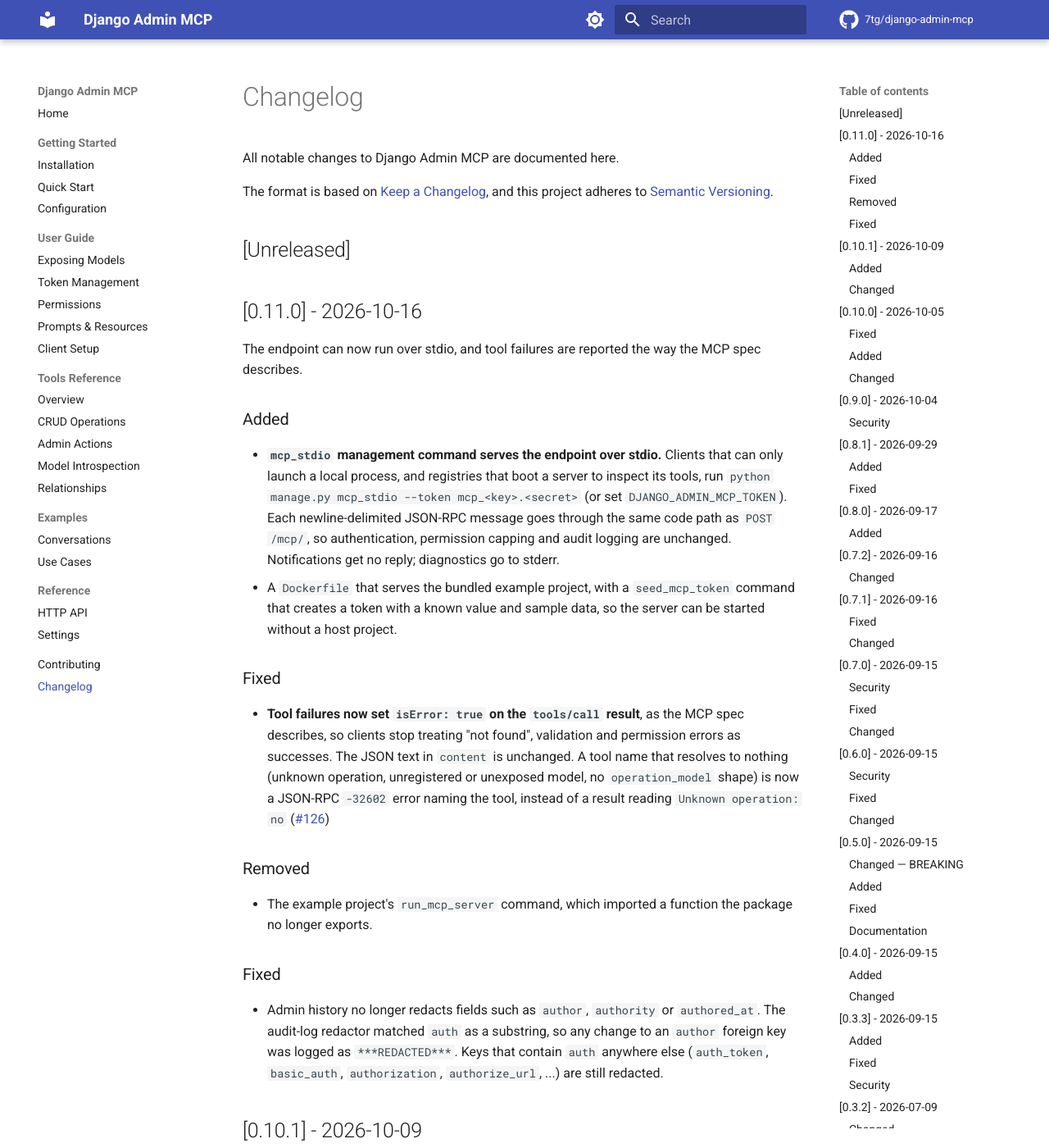
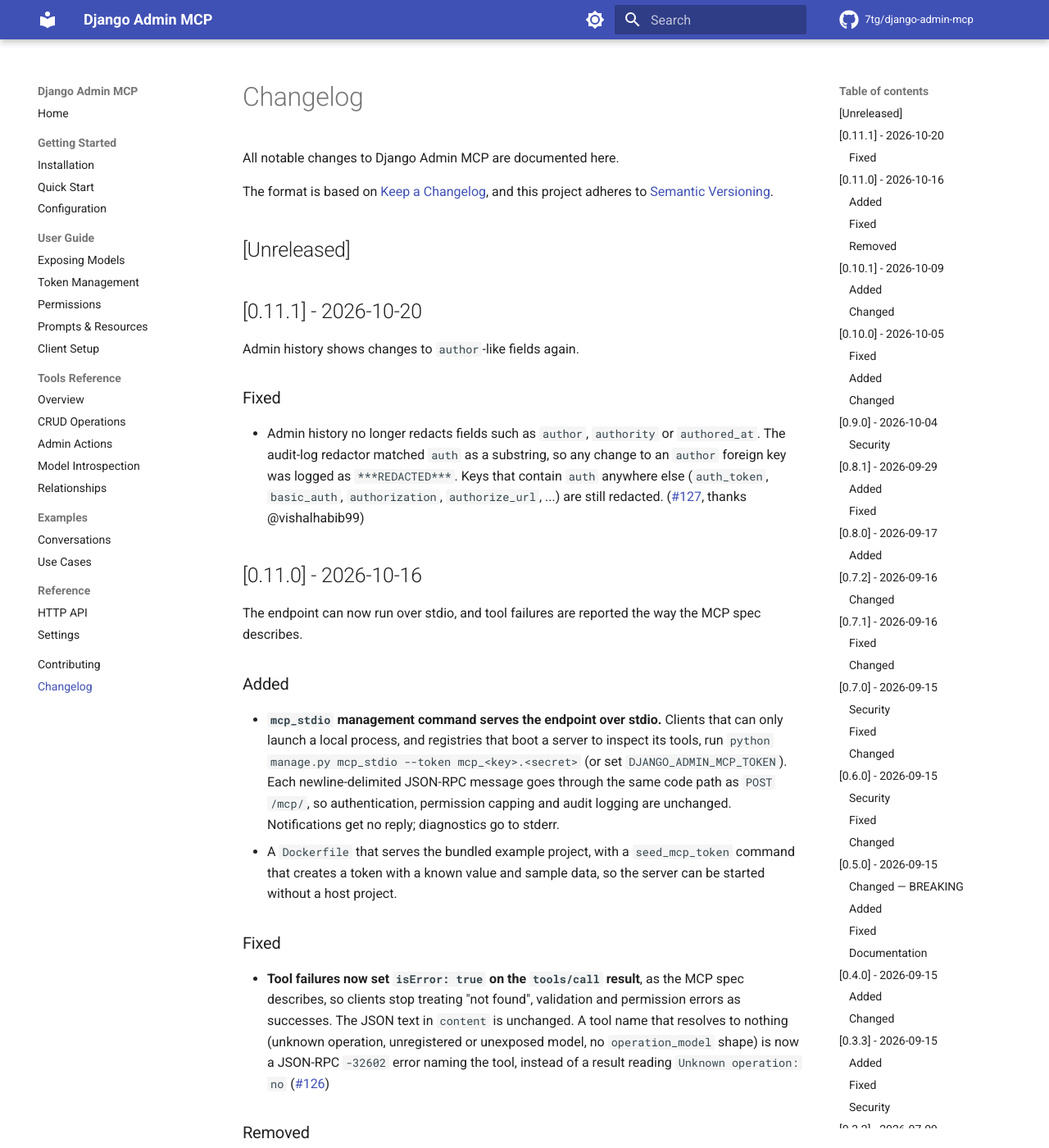
Before and after one commit to 7tg/django-admin-mcp, an MkDocs documentation site: the page built from docs/changelog.md, in a window 1280 px wide and 1400 px high. Shown: the whole window at 82% size. Built offline with MkDocs 1.6.1 and Material for MkDocs 9.7.7, drawn with Linux system fonts in a browser that asks for light colours; comment, search, counter and statistics services are not loaded.

Commit message:
release: 0.11.1

```diff
--- a/django_admin_mcp/__init__.py
+++ b/django_admin_mcp/__init__.py
@@ -4,7 +4,7 @@
 
 from django_admin_mcp.mixin import MCPAdminMixin
 
-__version__ = "0.11.0"
+__version__ = "0.11.1"
 __author__ = "Barbaros Goren"
 __email__ = "gorenbarbaros@gmail.com"
 __all__ = [
--- a/docs/changelog.md
+++ b/docs/changelog.md
@@ -6,6 +6,13 @@
 and this project adheres to [Semantic Versioning](https://semver.org/spec/v2.0.0.html).
 
 ## [Unreleased]
+
+## [0.11.1] - 2026-10-20
+
+Admin history shows changes to `author`-like fields again.
+
+### Fixed
+- Admin history no longer redacts fields such as `author`, `authority` or `authored_at`. The audit-log redactor matched `auth` as a substring, so any change to an `author` foreign key was logged as `***REDACTED***`. Keys that contain `auth` anywhere else (`auth_token`, `basic_auth`, `authorization`, `authorize_url`, ...) are still redacted. ([#127](https://github.com/7tg/django-admin-mcp/pull/127), thanks @vishalhabib99)
 
 ## [0.11.0] - 2026-10-16
 
--- a/pyproject.toml
+++ b/pyproject.toml
@@ -4,7 +4,7 @@
 
 [project]
 name = "django-admin-mcp"
-version = "0.11.0"
+version = "0.11.1"
 description = "Django admin MCP integration - expose Django admin models to MCP clients"
 readme = "README.md"
 requires-python = ">=3.10"
```
Also changed, not shown: other parts of docs/changelog.md (+0 -3 lines), 1 other file.
